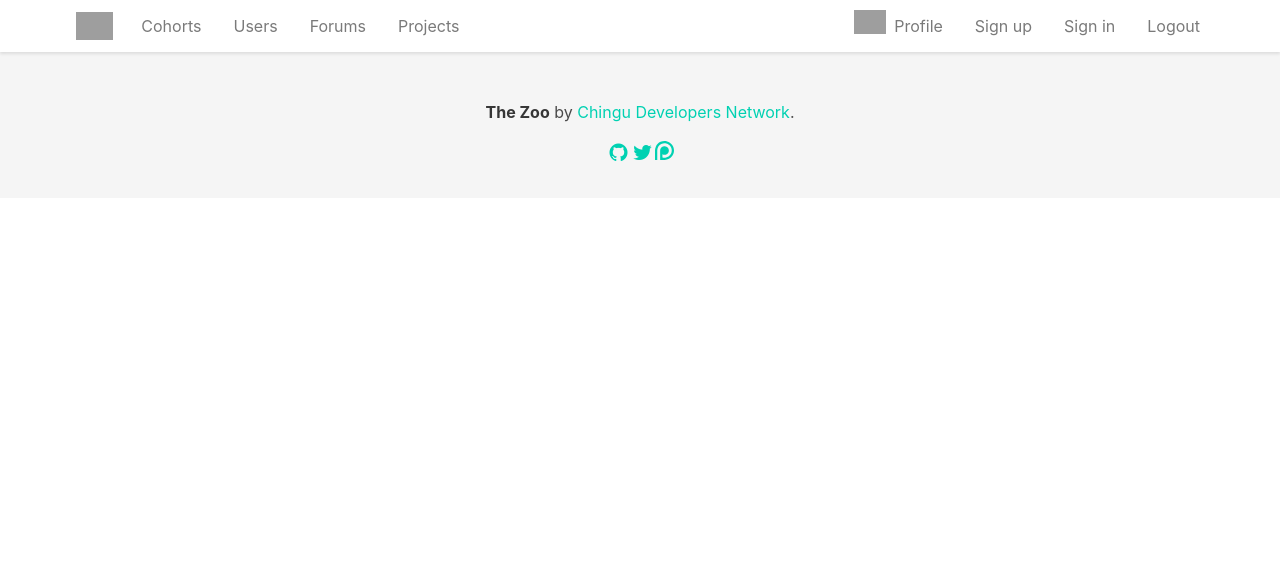
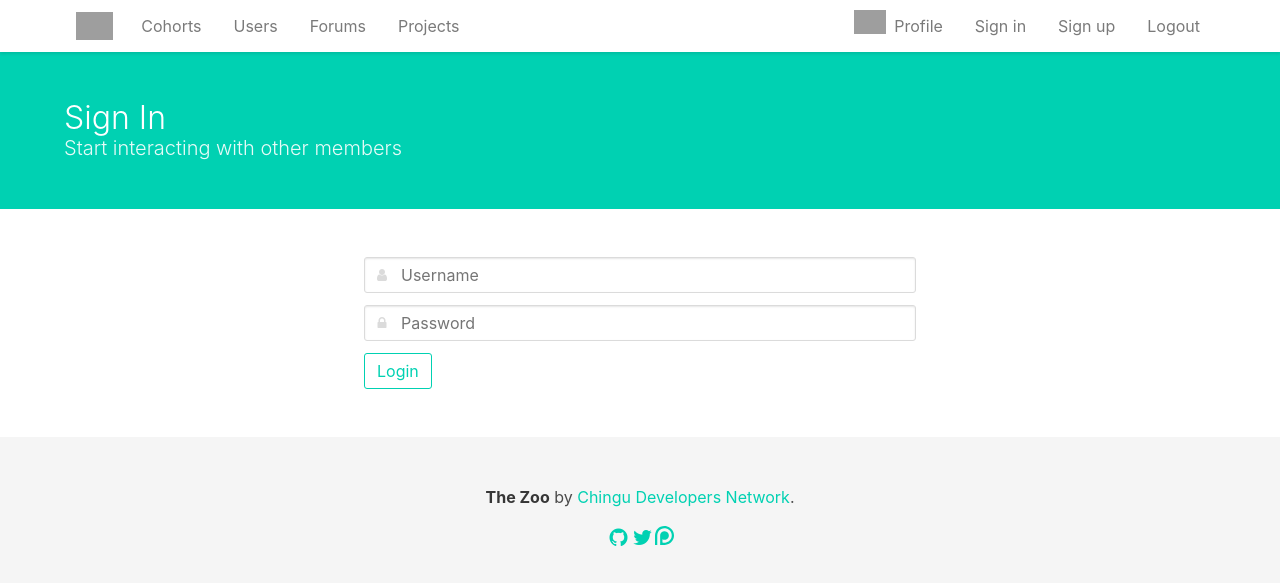
Before and after one commit to Chingu-cohorts/ChinguDevelopersNetwork, a Vue app in the folder client/: page /signin in a window 1280 px wide. Shown: the top 584 px of the page. Built offline with nearby package versions, Linux system fonts and the light colour scheme; grey boxes are pictures that could not be loaded.

Commit message:
Add a new route and component for sign in

```diff
--- a/client/src/components/Navbar.vue
+++ b/client/src/components/Navbar.vue
@@ -54,8 +54,12 @@
           </figure>
           Profile
         </a>
+        <router-link
+          :to="{name: 'SignIn'}"
+          class="nav-item is-tab">
+          Sign in
+        </router-link>
         <a class="nav-item is-tab">Sign up</a>
-        <a class="nav-item is-tab">Sign in</a>
         <a class="nav-item is-tab">Logout</a>
       </div>
     </div>
--- /dev/null
+++ b/client/src/components/user/SignIn.vue
@@ -0,0 +1,54 @@
+<template>
+<div>
+  <section class="hero is-primary">
+    <div class="hero-body">
+      <div class="container">
+        <h1 class="title">
+          Sign In
+        </h1>
+        <h2 class="subtitle">
+          Start interacting with other members
+        </h2>
+      </div>
+    </div>
+  </section>
+
+  <section class="section">
+    <div class="columns">
+      <div class="container">
+        <div class="column is-half is-offset-one-quarter">
+          <div class="field">
+            <p class="control has-icons-left">
+              <input class="input" type="text" placeholder="Username">
+              <span class="icon is-small is-left">
+                <i class="fa fa-user"></i>
+              </span>
+            </p>
+          </div>
+          <div class="field">
+            <p class="control has-icons-left">
+              <input class="input" type="password" placeholder="Password">
+              <span class="icon is-small is-left">
+                <i class="fa fa-lock"></i>
+              </span>
+            </p>
+          </div>
+          <div class="field">
+            <p class="control">
+              <button class="button is-primary is-outlined" type="submit">
+                Login
+              </button>
+            </p>
+          </div>
+        </div>
+      </div>
+    </div>
+  </section>
+</div>
+</template>
+
+<script>
+export default {
+  name: 'sign-in'
+}
+</script>
--- a/client/src/router/index.js
+++ b/client/src/router/index.js
@@ -5,6 +5,7 @@ import CohortList from '@/components/cohort/CohortList'
 import ShowCohort from '@/components/cohort/ShowCohort'
 import UserList from '@/components/user/UserList'
 import ShowUser from '@/components/user/ShowUser'
+import SignIn from '@/components/user/SignIn'
 
 Vue.use(Router)
 
@@ -34,6 +35,11 @@ export default new Router({
       path: '/users/:username',
       name: 'ShowUser',
       component: ShowUser
+    },
+    {
+      path: '/signin',
+      name: 'SignIn',
+      component: SignIn
     }
   ],
   mode: 'history'
```
